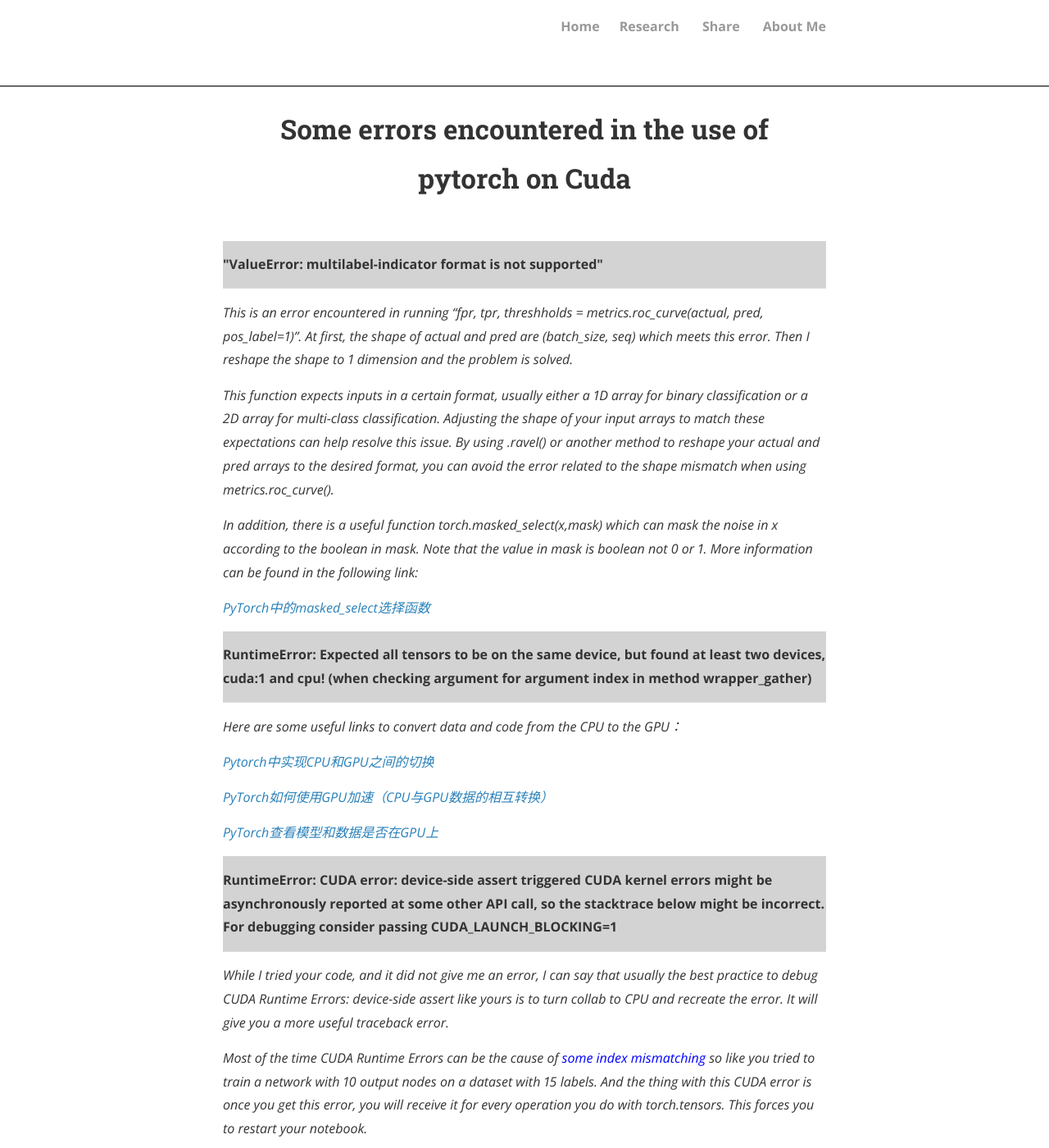
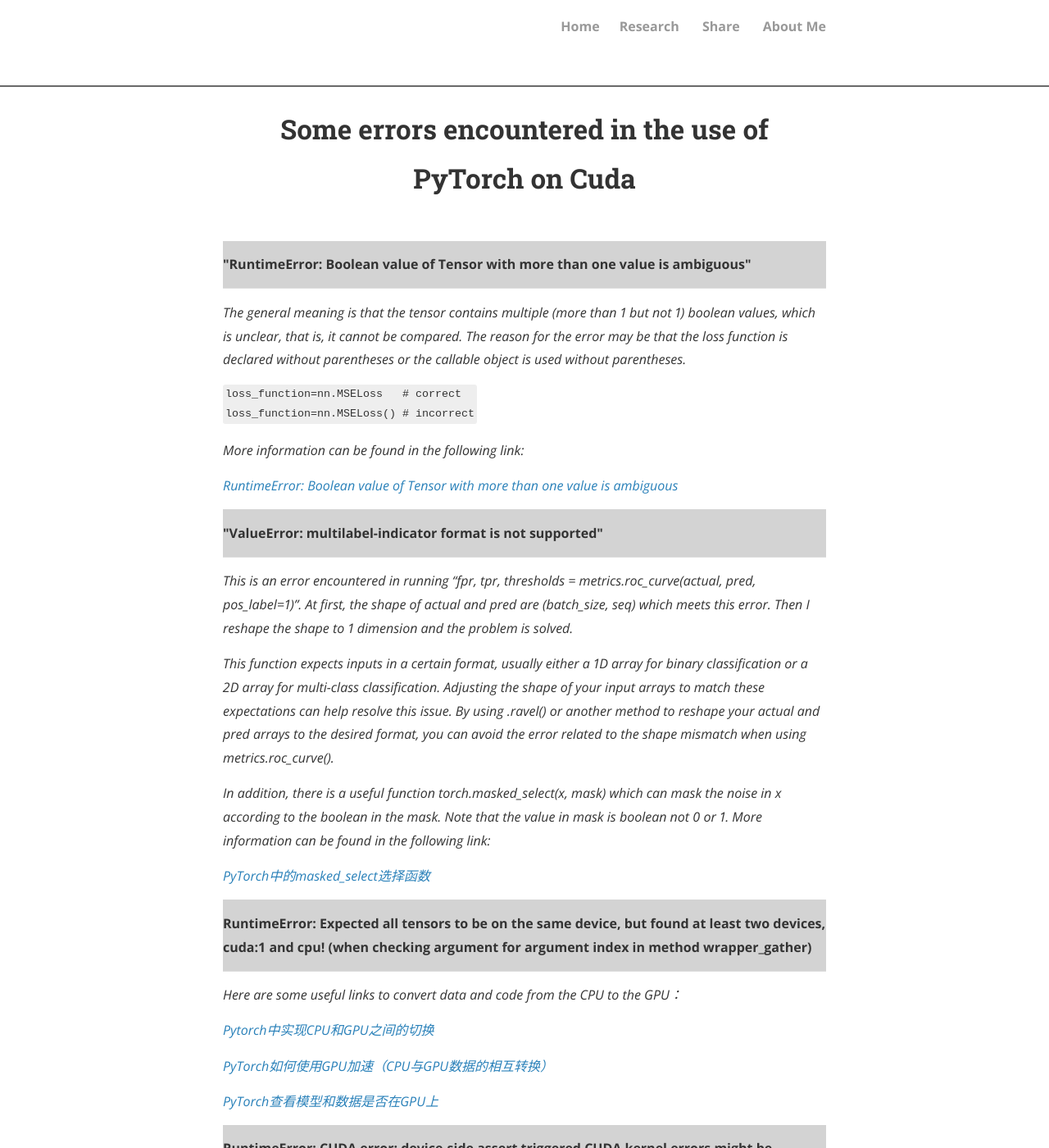
Before and after one commit to sosweetzhang/sosweetzhang.github.io, a Jekyll site: the page built from share/Experience/Some_errors_encountered_in_the_use_of_pytorch_on_Cuda.md, in a window 1280 px wide and 1400 px high. Shown: the whole window at 82% size. Built offline with Jekyll 4.4.1, drawn with Linux system fonts in a browser that asks for light colours; nearby versions of some CDN libraries; comment, search, counter and statistics services are not loaded; a style sheet for code colours, icons or effects is not loaded.

Commit message:
Update Some_errors_encountered_in_the_use_of_pytorch_on_Cuda.md

````diff
--- a/share/Experience/Some_errors_encountered_in_the_use_of_pytorch_on_Cuda.md
+++ b/share/Experience/Some_errors_encountered_in_the_use_of_pytorch_on_Cuda.md
@@ -1,16 +1,31 @@
 ---
 layout: page
-title: Some errors encountered in the use of pytorch on Cuda
+title: Some errors encountered in the use of PyTorch on Cuda
 permalink: /share/Experience/231106_1/
 ---
 
+<table><tr><td bgcolor=lightgray><strong>"RuntimeError: Boolean value of Tensor with more than one value is ambiguous" </strong></td></tr></table>
+
+<em>The general meaning is that the tensor contains multiple (more than 1 but not 1) boolean values, which is unclear, that is, it cannot be compared. The reason for the error may be that the loss function is declared without parentheses or the callable object is used without parentheses.</em>
+
+```python
+loss_function=nn.MSELoss   # correct
+loss_function=nn.MSELoss() # incorrect
+```
+
+<em> More information can be found in the following link: </em>
+
+<em><a href="https://blog.csdn.net/weixin_43818631/article/details/122255929" title="">RuntimeError: Boolean value of Tensor with more than one value is ambiguous</a> </em>
+
+
+
 <table><tr><td bgcolor=lightgray><strong>"ValueError: multilabel-indicator format is not supported" </strong></td></tr></table>
 
-<em>This is an error encountered in running "fpr, tpr, threshholds = metrics.roc_curve(actual, pred, pos_label=1)". At first, the shape of actual and pred are (batch_size, seq) which meets this error. Then I reshape the shape to 1 dimension and the problem is solved.</em>
+<em>This is an error encountered in running "fpr, tpr, thresholds = metrics.roc_curve(actual, pred, pos_label=1)". At first, the shape of actual and pred are (batch_size, seq) which meets this error. Then I reshape the shape to 1 dimension and the problem is solved.</em>
 
 <em>This function expects inputs in a certain format, usually either a 1D array for binary classification or a 2D array for multi-class classification. Adjusting the shape of your input arrays to match these expectations can help resolve this issue. By using .ravel() or another method to reshape your actual and pred arrays to the desired format, you can avoid the error related to the shape mismatch when using metrics.roc_curve(). </em>
 
-<em>In addition, there is a useful function torch.masked_select(x,mask) which can mask the noise in x according to the boolean in mask. Note that the value in mask is boolean not 0 or 1. More information can be found in the following link: </em>
+<em>In addition, there is a useful function torch.masked_select(x, mask) which can mask the noise in x according to the boolean in the mask. Note that the value in mask is boolean not 0 or 1. More information can be found in the following link: </em>
 
 <em><a href="https://zhuanlan.zhihu.com/p/348035584" title="">PyTorch中的masked_select选择函数</a> </em>
 
````
